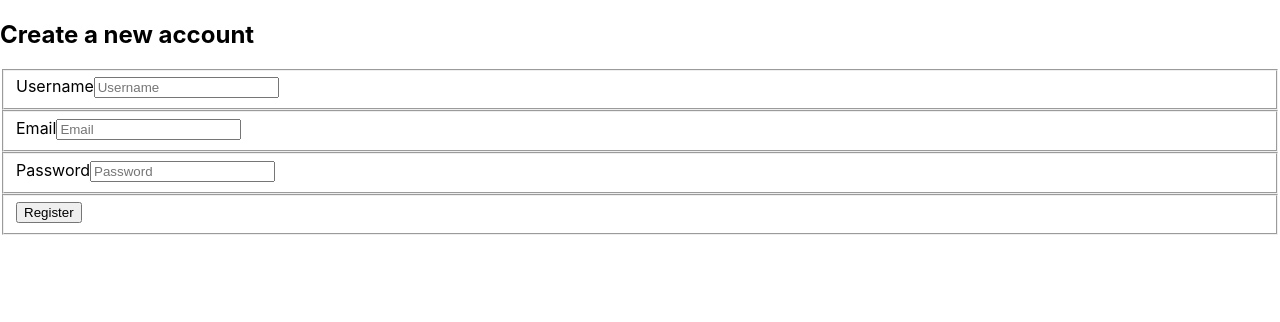
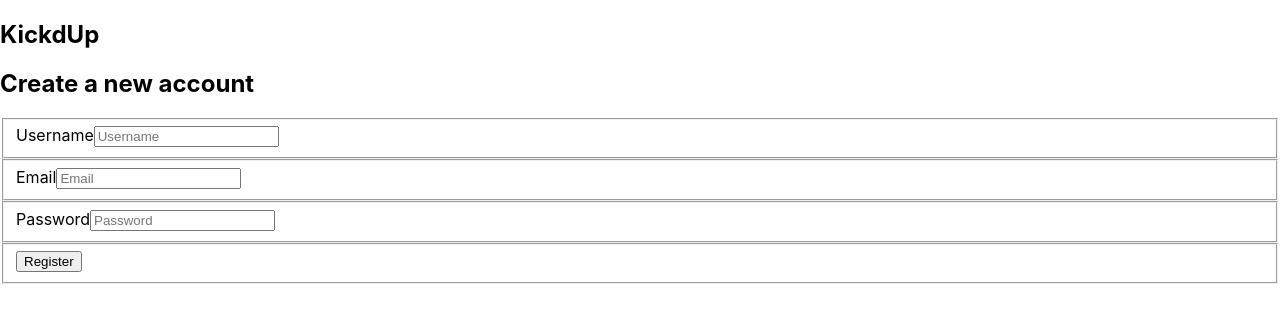
Before and after one commit to jcksnparsons/kickdUp-client, a React (Create React App) app in the folder kickdup/: page /register in a window 1280 px wide. Shown: the top 322 px of the page. Built offline with nearby package versions, Linux system fonts and the light colour scheme; no server answers.

Commit message:
created navbar, still working on being able to have some functionality there. rendered edit button on posts that correspond to currently logged in user

```diff
--- a/kickdup/src/components/nav/Navbar.js
+++ b/kickdup/src/components/nav/Navbar.js
@@ -0,0 +1,29 @@
+import React, { useState, useEffect } from "react";
+import UserManager from "../../modules/UserRetrieve";
+
+const NavBar = (props) => {
+  const [currentUser, setCurrentUser] = useState(null);
+
+  const getUser = () => {
+    UserManager.getCurrentUser().then((resp) => setCurrentUser(resp));
+  };
+
+  useEffect(() => {
+    getUser();
+  }, []);
+
+  return (
+    <header>
+      <h2>KickdUp</h2>
+      {currentUser !== null ? (
+        currentUser.detail === "Invalid token." ? (
+          <button>Login</button>
+        ) : (
+          <button>YourProfile</button>
+        )
+      ) : null}
+    </header>
+  );
+};
+
+export default NavBar;
--- a/kickdup/src/components/posts/PostDetail.js
+++ b/kickdup/src/components/posts/PostDetail.js
@@ -57,11 +57,16 @@ const PostDetail = (props) => {
   };
 
   const makeButtons = () => {
-    console.log("This needs user info!")
-    console.log(props.currentUser)
+    console.log("This needs user info!");
+    console.log(props.currentUser);
     if (details !== null && props.currentUser !== null) {
       return props.currentUser.id === details.user_id ? (
-        <button onClick={() => deletePost()}>Delete Post</button>
+        <div>
+          <button onClick={() => deletePost()}>Delete Post</button>
+          <button onClick={() => props.routerProps.history.push(`/posts/${details.id}/edit`)}>
+            Edit Post
+          </button>
+        </div>
       ) : null;
     }
   };
@@ -118,7 +123,7 @@ const PostDetail = (props) => {
       </>
     );
   } else {
-    return <h1>Loading...</h1>
+    return <h1>Loading...</h1>;
   }
 };
 
--- a/kickdup/src/index.js
+++ b/kickdup/src/index.js
@@ -1,16 +1,17 @@
-import React from 'react';
-import ReactDOM from 'react-dom';
-import './index.css';
-import App from './App';
-import * as serviceWorker from './serviceWorker';
-import { BrowserRouter as Router } from 'react-router-dom'
-import BodyRouter from './components/BodyRouter';
+import React from "react";
+import ReactDOM from "react-dom";
+import "./index.css";
+import NavBar from "./components/nav/Navbar"
+import * as serviceWorker from "./serviceWorker";
+import { BrowserRouter as Router } from "react-router-dom";
+import BodyRouter from "./components/BodyRouter";
 
 ReactDOM.render(
   <Router>
+    <NavBar />
     <BodyRouter />
   </Router>,
-  document.getElementById('root')
+  document.getElementById("root")
 );
 
 // If you want your app to work offline and load faster, you can change
```
Also changed, not shown: kickdup/src/components/BodyRouter.js (+19 -12 lines).
